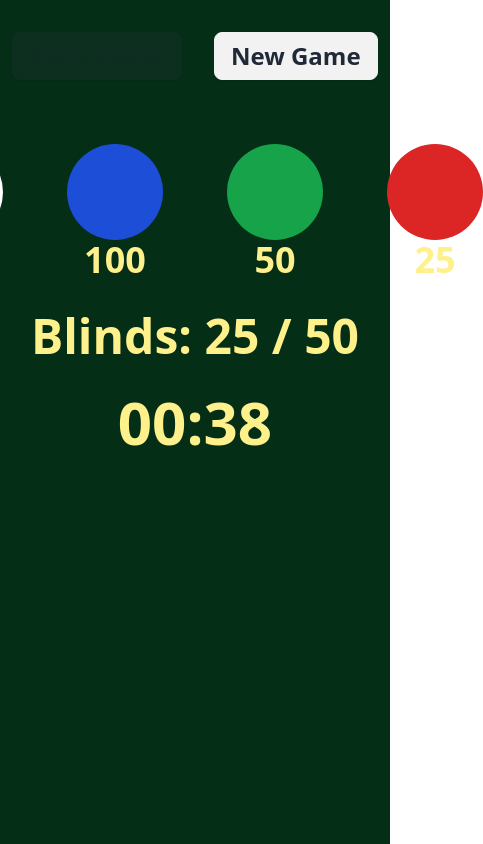
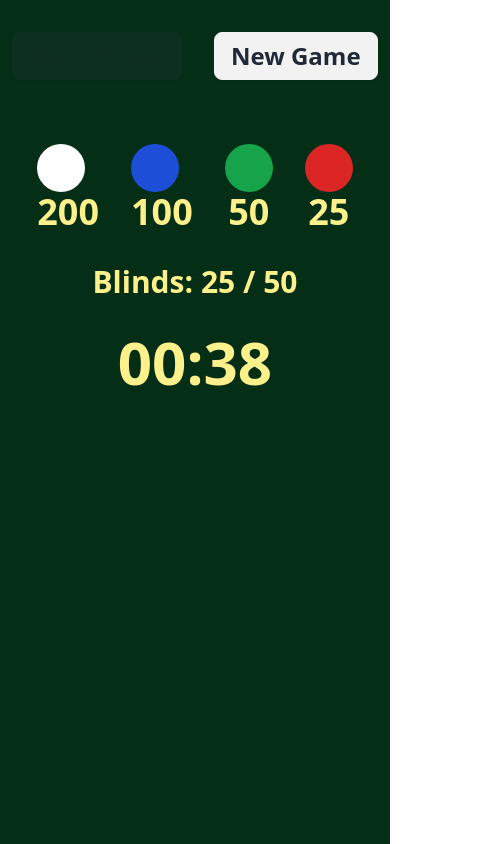
Before and after one commit to shblythe/pokertimer, a Svelte app: page / in a window 390 px wide. Both pictures are taken after a click on the button "Start Timer". Shown: the whole page, 483 px wide, since content can reach past the window. Built offline with nearby package versions, Linux system fonts and the light colour scheme.

Commit message:
Responsive design

```diff
--- a/src/App.svelte
+++ b/src/App.svelte
@@ -37,7 +37,7 @@
             <button disabled={$clock_running} on:click={start_timer} class="btn text-2xl">Start Timer</button>
             <button disabled={!$clock_running} on:click={reset_game} class="btn text-2xl">New Game</button>
         </div>
-        <div class="flex flex-row text-yellow-200 space-x-16 justify-center">
+        <div class="flex flex-row text-yellow-200 space-x-8 md:space-x-16 justify-center">
             <div class="flex flex-col">
                 <Chip colour="white"/>
                 <div class={"text-center font-bold text-4xl "+text_colour}>200</div>
@@ -56,7 +56,7 @@
             </div>
         </div>
         {#if $clock_running}
-            <div class={"flex flex-row text-5xl basis-1/5 font-bold justify-center "+text_colour}>
+            <div class={"flex flex-row text-3xl md:text-5xl basis-1/5 font-bold justify-center "+text_colour}>
                 Blinds: {$small_blind} / {$big_blind}
             </div>
             <div class={"flex flex-row text-6xl basis-1/5 font-bold justify-center "+text_colour}>
--- a/src/Chip.svelte
+++ b/src/Chip.svelte
@@ -14,4 +14,4 @@
 
 </script>
 
-<span class={"h-24 w-24 rounded-full "+colour_classes[colour]} />
+<span class={"h-12 w-12 md:h-24 md:w-24 rounded-full "+colour_classes[colour]} />
```
